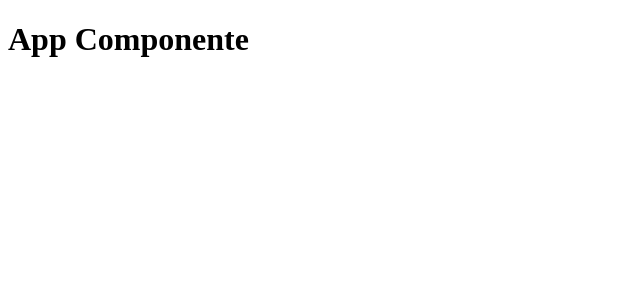
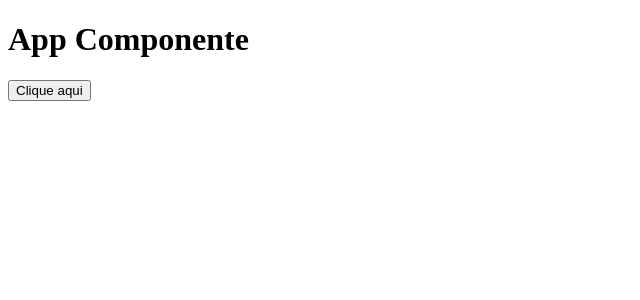
Before and after one commit to LeonardoCesca/trilha-front-2019, an Angular app in the folder Angular/poc-tabs/: page / in a window 1280 px wide. Shown: the top 300 px of the page, without its empty margins (0-640 px from the left). Built offline with nearby package versions, Linux system fonts and the light colour scheme.

Commit message:
ADD button routerLink

```diff
--- a/Angular/poc-tabs/src/app/app.component.html
+++ b/Angular/poc-tabs/src/app/app.component.html
@@ -1,3 +1,4 @@
 <h1>App Componente</h1>
 
+<button routerLink="/lazy/load-me">Clique aqui</button>
 <router-outlet></router-outlet>
```
